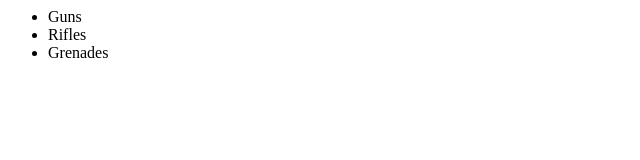
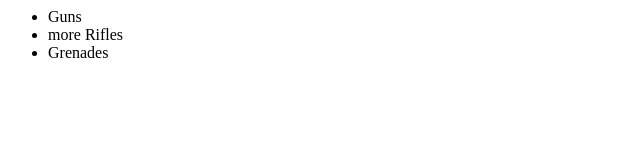
Before and after one commit to Tilakshreesrana/newGitTest2, a plain HTML site: page Index.html in a window 1280 px wide. Shown: the full height of the page, 0-640 px from the left. Drawn offline with Linux system fonts and the light colour scheme.

Commit message:
modified rifles to more rifles

```diff
--- a/Index.html
+++ b/Index.html
@@ -3,7 +3,7 @@
 </body>
 <ul>
 <li>Guns</li>
-<li>Rifles</li>
+<li>more Rifles</li>
 <li>Grenades</li>
 
 </ul>
```
